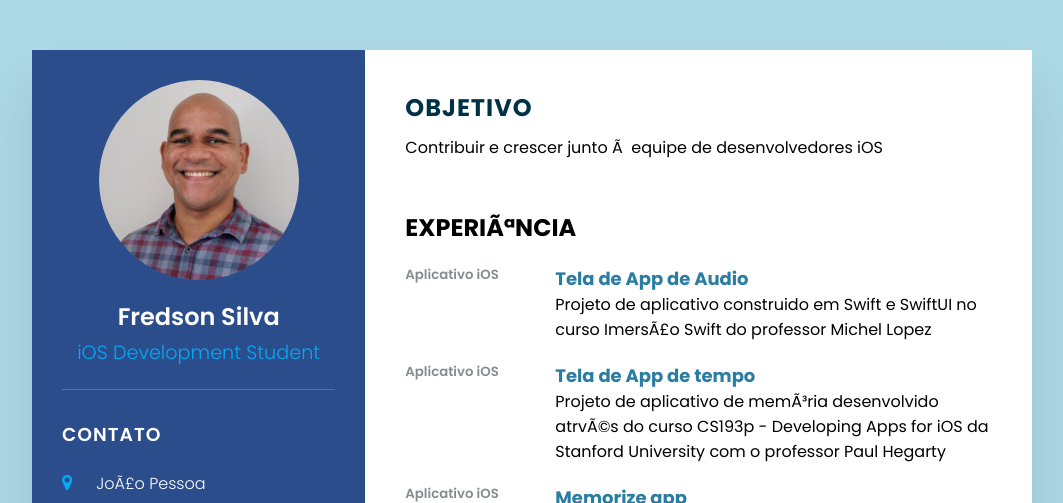
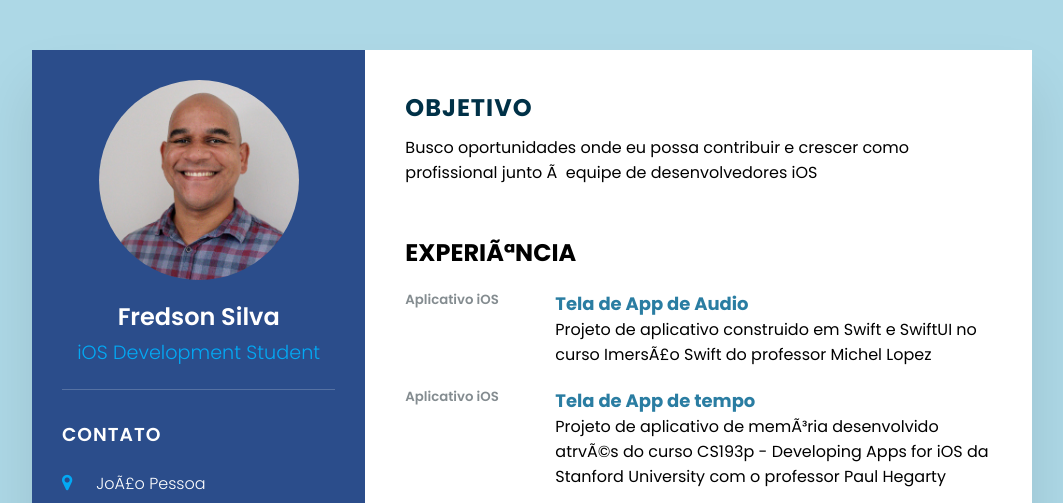
Before and after one commit to silvafredson/my-cv-website, a plain HTML site: page index.html in a window 1280 px wide. Shown: the top 503 px of the page, without its empty margins (108-1171 px from the left). Drawn offline with Linux system fonts and the light colour scheme.

Commit message:
to update personal information

```diff
--- a/index.html
+++ b/index.html
@@ -85,7 +85,7 @@
             <div class="goals">
                 <h2 class="title2">Objetivo</h2>
                 <p>
-                    Contribuir e crescer junto à equipe de desenvolvedores iOS
+                    Busco oportunidades onde eu possa contribuir e crescer como profissional junto à equipe de desenvolvedores iOS
                 </p>
             </div>
             <div class="about">
```
